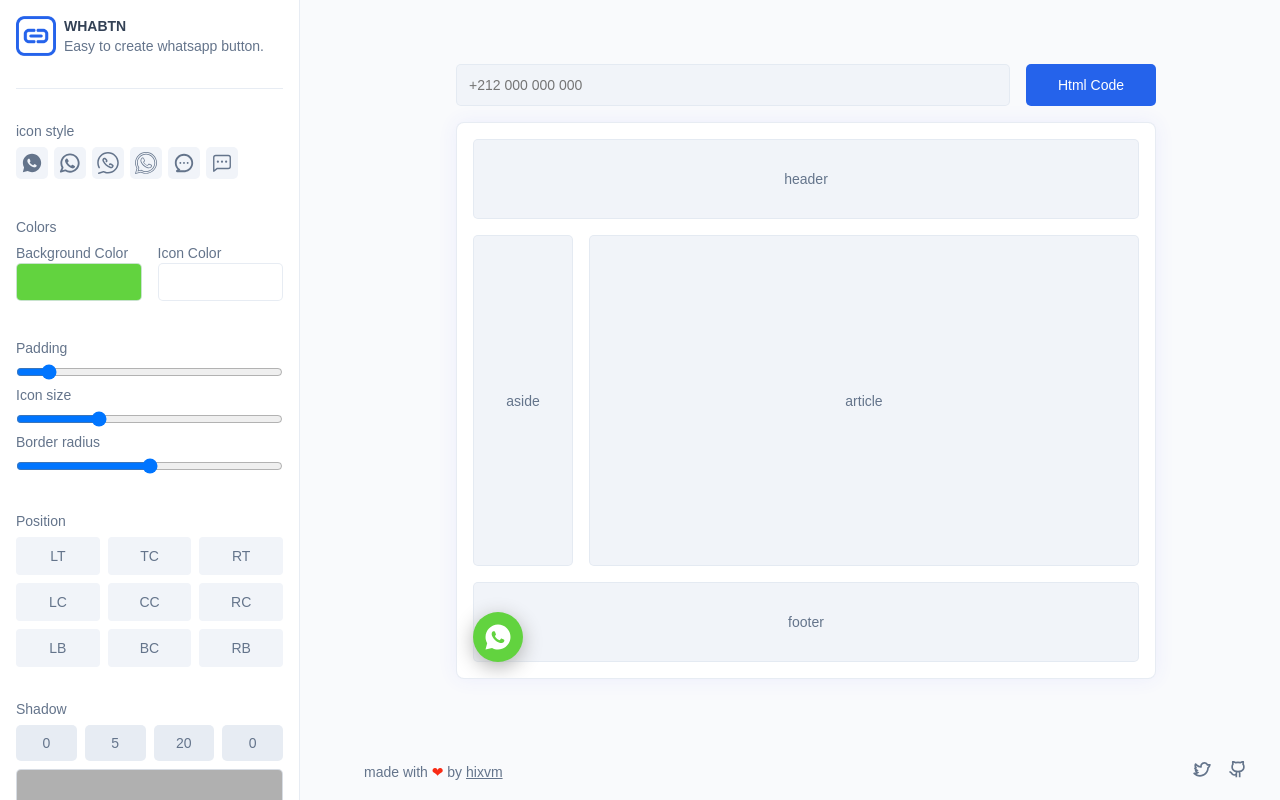
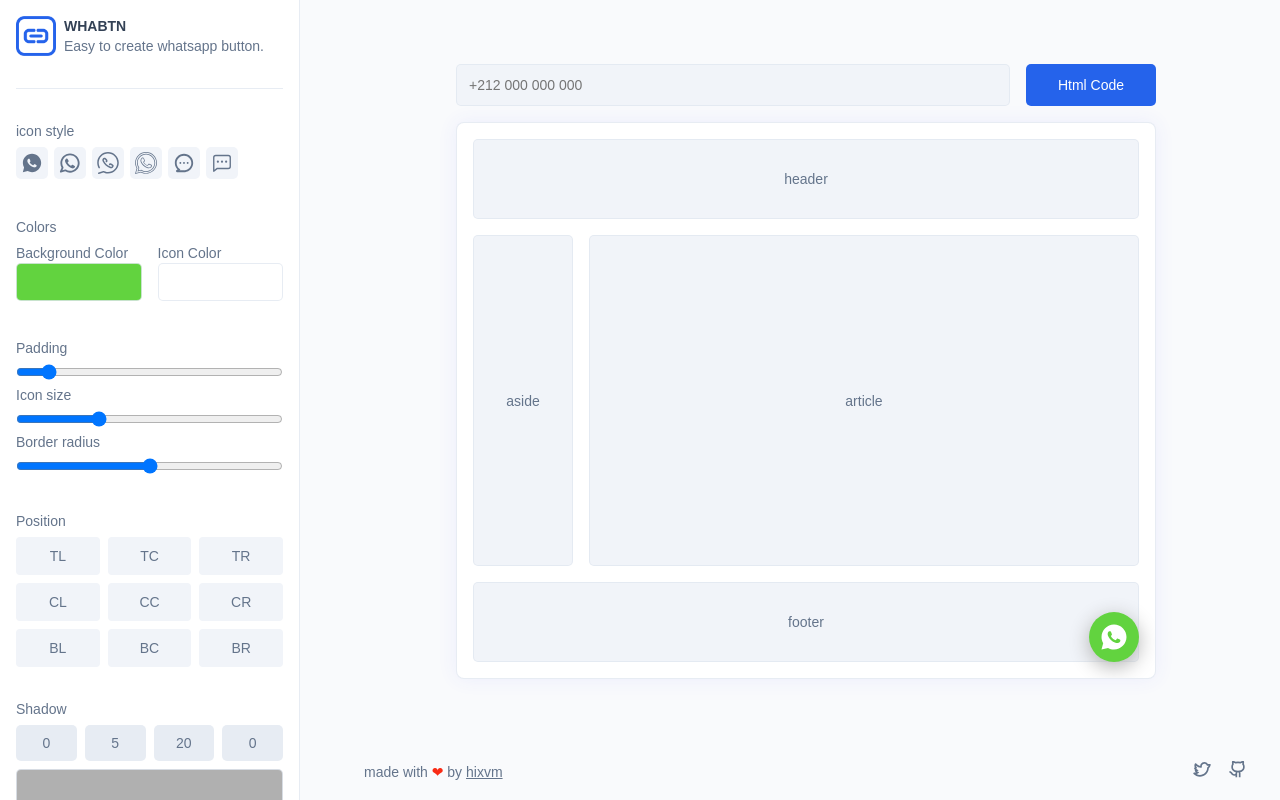
Before and after one commit to hixvmx/whabtn, a Next.js app: page / in a window 1280 px wide. Built offline with nearby package versions, Linux system fonts and the light colour scheme.

Commit message:
Refactored Positions to one single source of truth to avoid bugs

```diff
--- a/src/pages/index.jsx
+++ b/src/pages/index.jsx
@@ -4,7 +4,7 @@ import fs from "fs";
 import path from "path";
 
 export async function getStaticProps() {
-   const folderPath = path.resolve("./", "assets", "icons");
+   const folderPath = path.resolve(".", "assets", "icons");
 
    const files = fs.readdirSync(folderPath);
 
@@ -24,6 +24,38 @@ export async function getStaticProps() {
 }
 
 export default function Index({ icons }) {
+   const AvailablePositions = [
+      { value: "TL", label: "Top Left", style: "left:1rem;top:1rem;" },
+      {
+         value: "TC",
+         label: "Top Center",
+         style: "top:1rem;left:50%;transform:translateX(-50%);",
+      },
+      { value: "TR", label: "Top Right", style: "right:1rem;top:1rem;" },
+      {
+         value: "CL",
+         label: "Center Left",
+         style: "left:1rem;top:50%;transform:translateY(-50%);",
+      },
+      {
+         value: "CC",
+         label: "Center Center",
+         style: "left:50%;top:50%;transform:translate(-50%,-50%);",
+      },
+      {
+         value: "CR",
+         label: "Center Right",
+         style: "right:1rem;top:50%;transform:translateY(-50%);",
+      },
+      { value: "BL", label: "Bottom Left", style: "left:1rem;bottom:1rem;" },
+      {
+         value: "BC",
+         label: "Bottom Center",
+         style: "left:50%;bottom:1rem;transform:translateX(-50%);",
+      },
+      { value: "BR", label: "Bottom Right", style: "right:1rem;bottom:1rem;" },
+   ];
+
    const [selectedIconIndex, setSelectedIconIndex] = useState(0);
    const [phoneNumber, setPhoneNumber] = useState("");
    const [bgColor, setBgColor] = useState("#62d33f");
@@ -31,7 +63,7 @@ export default function Index({ icons }) {
    const [padding, setPadding] = useState(10);
    const [iconSize, setIconSize] = useState(30);
    const [borderRadius, setBorderRadius] = useState(50);
-   const [position, setPosition] = useState("LB");
+   const [position, setPosition] = useState(AvailablePositions.at(-1).value);
    const [ShadowXoffset, setShadowXoffset] = useState(0);
    const [ShadowYoffset, setShadowYoffset] = useState(5);
    const [ShadowBlur, setShadowBlur] = useState(20);
@@ -50,29 +82,7 @@ export default function Index({ icons }) {
    }
 
    function fn_position(code) {
-      if (!code) return null;
-
-      if (position === "LT") {
-         return "left:1rem;top:1rem;";
-      } else if (position === "TC") {
-         return "top:1rem;left:50%;transform:translateX(-50%);";
-      } else if (position === "RT") {
-         return "right:1rem;top:1rem;";
-      } else if (position === "LC") {
-         return "left:1rem;top:50%;transform:translateY(-50%);";
-      } else if (position === "CC") {
-         return "left:50%;top:50%;transform:translate(-50%,-50%);";
-      } else if (position === "RC") {
-         return "right:1rem;top:50%;transform:translateY(-50%);";
-      } else if (position === "LB") {
-         return "left:1rem;bottom:1rem;";
-      } else if (position === "BC") {
-         return "left:50%;bottom:1rem;transform:translateX(-50%);";
-      } else if (position === "RB") {
-         return "right:1rem;bottom:1rem;";
-      }
-
-      // LT TC RT LC CC RC LB BC RB
+      return AvailablePositions.find((item) => item.value === code).style;
    }
 
    const ShadowCode = `box-shadow:${ShadowXoffset}px ${ShadowYoffset}px ${ShadowBlur}px ${ShadowSpread}px ${ShadowColor};`;
@@ -189,33 +199,15 @@ export default function Index({ icons }) {
                   <div className="group">
                      <span className="group_title">Position</span>
                      <div className="position">
-                        <button onClick={(e) => setPosition("LT")}>
-                           LT
-                        </button>
-                        <button onClick={(e) => setPosition("TC")}>
-                           TC
-                        </button>
-                        <button onClick={(e) => setPosition("RT")}>
-                           RT
-                        </button>
-                        <button onClick={(e) => setPosition("LC")}>
-                           LC
-                        </button>
-                        <button onClick={(e) => setPosition("CC")}>
-                           CC
-                        </button>
-                        <button onClick={(e) => setPosition("RC")}>
-                           RC
-                        </button>
-                        <button onClick={(e) => setPosition("LB")}>
-                           LB
-                        </button>
-                        <button onClick={(e) => setPosition("BC")}>
-                           BC
-                        </button>
-                        <button onClick={(e) => setPosition("RB")}>
-                           RB
-                        </button>
+                        {AvailablePositions.map((position, index) => (
+                           <button
+                              key={`position-${position.value}`}
+                              onClick={(e) => setPosition(position.value)}
+                              title={position.label}
+                           >
+                              {position.value}
+                           </button>
+                        ))}
                      </div>
                   </div>
 
@@ -224,12 +216,16 @@ export default function Index({ icons }) {
                      <div className="shadow">
                         <div className="numz">
                            <input
-                              onChange={(e) => setShadowXoffset(+e.target.value)}
+                              onChange={(e) =>
+                                 setShadowXoffset(+e.target.value)
+                              }
                               value={ShadowXoffset}
                               type="number"
                            />
                            <input
-                              onChange={(e) => setShadowYoffset(+e.target.value)}
+                              onChange={(e) =>
+                                 setShadowYoffset(+e.target.value)
+                              }
                               value={ShadowYoffset}
                               type="number"
                            />
```
